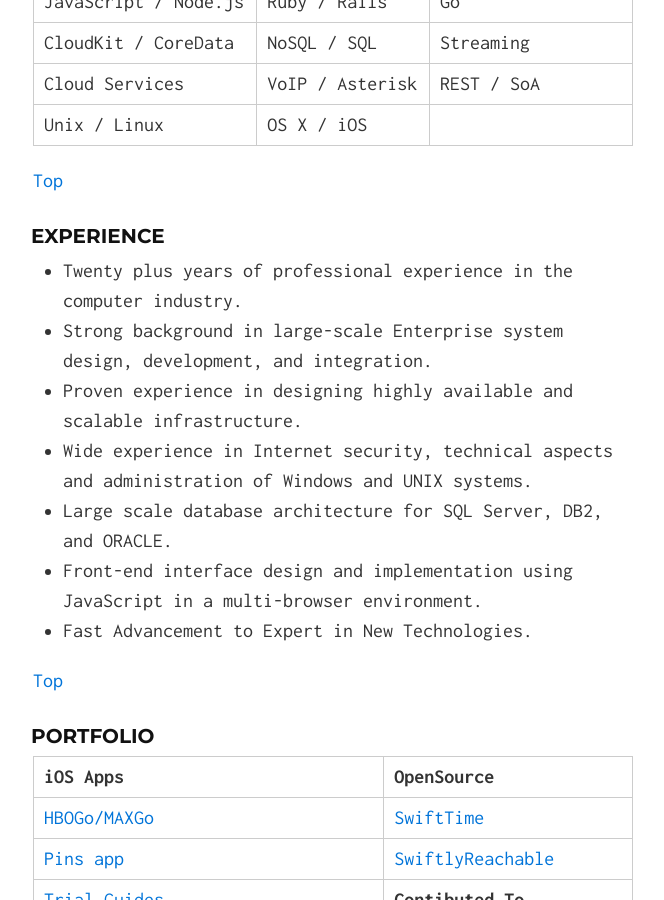
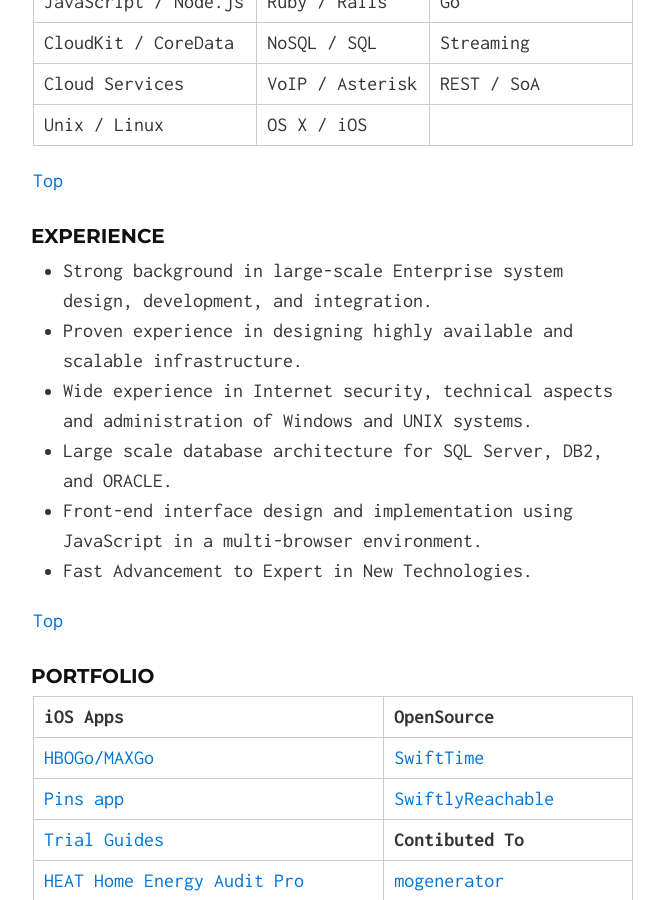
Before and after one commit to rickw/rickw.github.io, a Jekyll site: the page built from index.html, in a window 1280 px wide and 900 px high, scrolled down 1220 px. Shown: the whole window, without its empty margins (307-971 px from the left). Built offline with Jekyll 4.4.1, drawn with Linux system fonts in a browser that asks for light colours.

Commit message:
removing unnecessary lines

```diff
--- a/_includes/index.md
+++ b/_includes/index.md
@@ -18,7 +18,6 @@ I am seeking contracts with any of those technologies or other technologies I ha
 
 ### Experience
 
-* Twenty plus years of professional experience in the computer industry.
 * Strong background in large-scale Enterprise system design, development, and integration.
 * Proven experience in designing highly available and scalable infrastructure.
 * Wide experience in Internet security, technical aspects and administration of Windows and UNIX systems.
```
Also changed, not shown: README.md.
